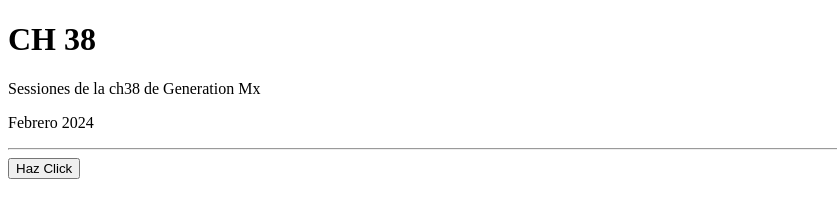
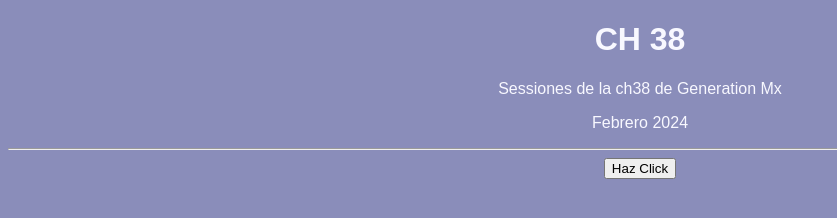
Before and after one commit to jlmwsk32/Ch38-sesiones, a plain HTML site: page index.html in a window 1280 px wide. Shown: the whole page, without its empty margins (0-837 px from the left). Drawn offline with Linux system fonts and the light colour scheme.

Commit message:
style: estilos principales de la aplicacion

```diff
--- a/index.html
+++ b/index.html
@@ -4,6 +4,8 @@
 <head>
     <meta charset="UTF-8">
     <meta name="viewport" content="width=device-width, initial-scale=1.0">
+    <!-- Establece relaciones entre el html y recursos externos -->
+    <link rel="stylesheet" href="style.css">
     <title>Document</title>
 </head>
 
--- a/style.css
+++ b/style.css
@@ -0,0 +1,11 @@
+/* Hoja de estilo personalizada */
+/* CSS; Cascading style sheet */
+/* Selector de etiqueta */
+body {
+    background-color:#8A8DBA;
+    color:#F8F8FF;
+    font-family: Arial, Helvetica, sans-serif;
+}
+main {
+    text-align: center;
+}
```
